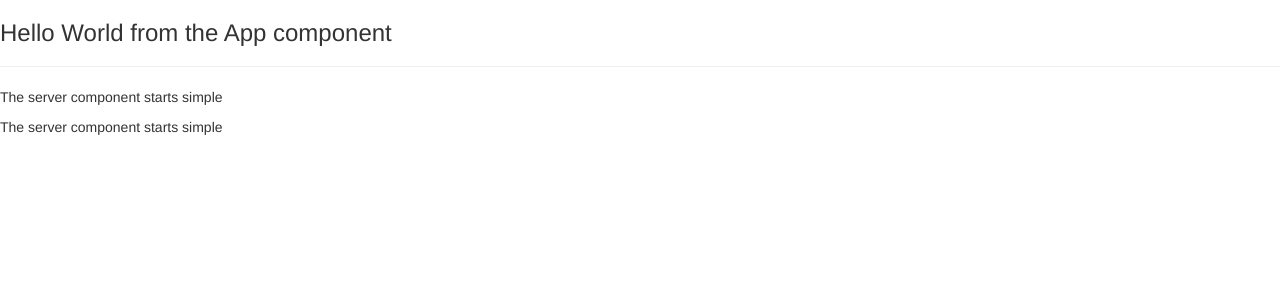
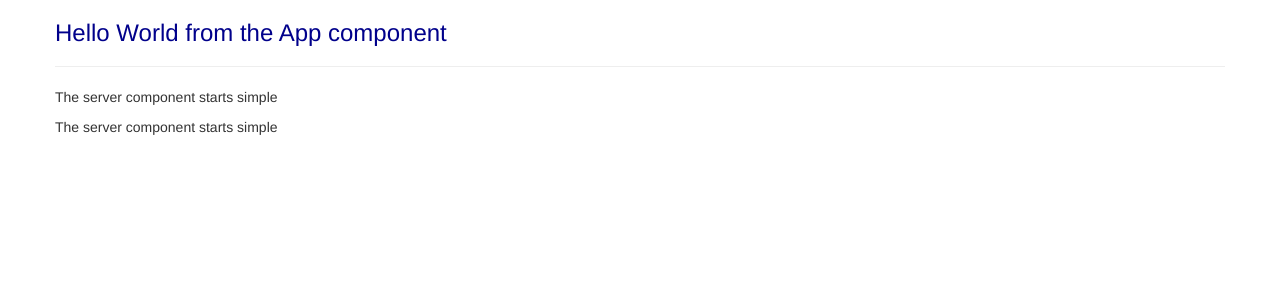
Before and after one commit to ferdef/angular_course, an Angular app: page / in a window 1280 px wide. Shown: the top 300 px of the page. Built offline with nearby package versions, Linux system fonts and the light colour scheme.

Commit message:
Adding styling to component

```diff
--- a/src/app/app.component.css
+++ b/src/app/app.component.css
@@ -0,0 +1,3 @@
+h3 {
+    color: darkblue
+}
--- a/src/app/app.component.html
+++ b/src/app/app.component.html
@@ -1,3 +1,7 @@
-<h3>Hello World from the App component</h3>
-<hr>
-<app-servers></app-servers>
+<div class="container">
+    <div class="row">
+        <h3>Hello World from the App component</h3>
+        <hr>
+        <app-servers></app-servers>
+    </div>
+</div>
```
